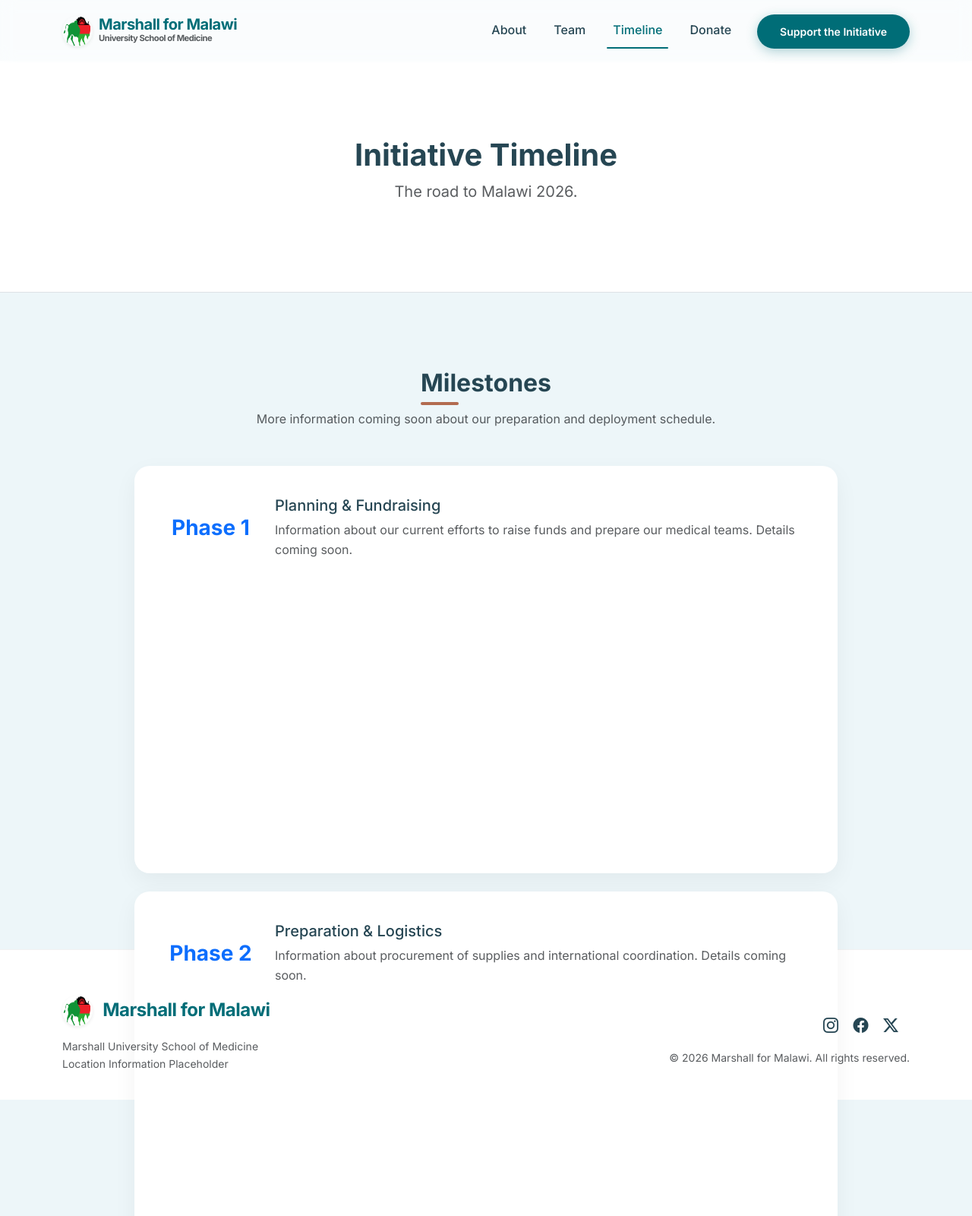
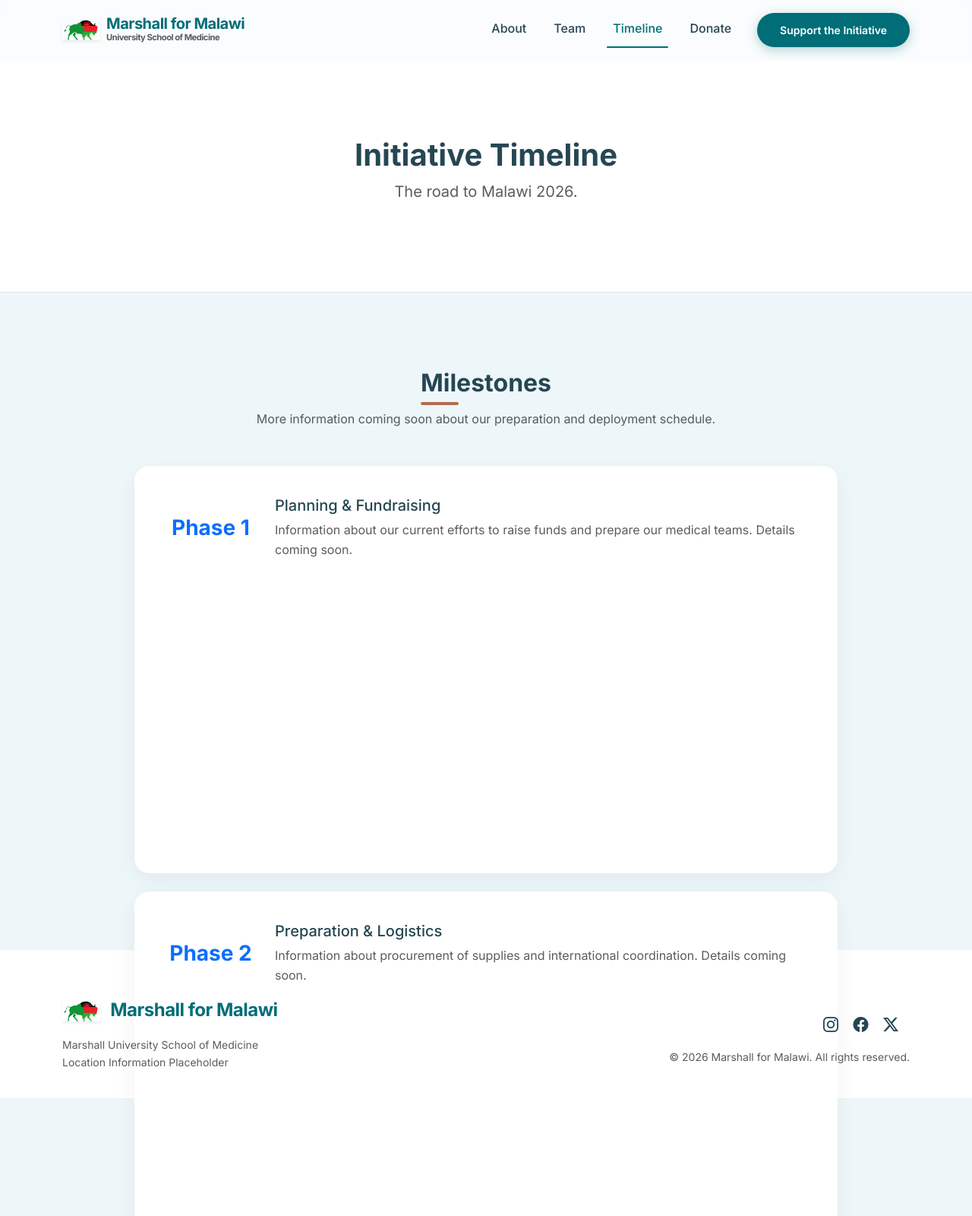
Before and after one commit to ceramic-mug/marshall-malawi, a plain HTML site: page timeline.html in a window 1280 px wide. Shown: the top 1600 px of the page at 76% size. Drawn offline with nearby package versions, Linux system fonts and the light colour scheme.

Commit message:
more refinements

```diff
--- a/timeline.html
+++ b/timeline.html
@@ -28,8 +28,8 @@
     <nav class="navbar navbar-expand-lg fixed-top">
         <div class="container">
             <a class="navbar-brand d-flex align-items-center" href="index.html">
-                <img src="assets/logo_transp.png" alt="Marshall for Malawi logo" width="40" height="40"
-                    class="me-2 rounded-circle shadow-sm">
+                <img src="assets/logo_transp.png" alt="Marshall for Malawi logo" width="50" height="auto"
+                    class="me-2 shadow-sm">
                 <div class="d-flex flex-column">
                     <span class="fs-5 fw-bold lh-1">Marshall for Malawi</span>
                     <small class="text-muted" style="font-size: 0.7rem;">University School of Medicine</small>
@@ -117,8 +117,8 @@
             <div class="row align-items-center">
                 <div class="col-md-6 mb-4 mb-md-0">
                     <a class="navbar-brand mb-3 d-block" href="index.html">
-                        <img src="assets/logo_transp.png" alt="Marshall for Malawi logo" width="40" height="40"
-                            class="me-2 rounded-circle shadow-sm">
+                        <img src="assets/logo_transp.png" alt="Marshall for Malawi logo" width="50" height="auto"
+                            class="me-2 shadow-sm">
                         <span>Marshall for Malawi</span>
                     </a>
                     <p class="text-muted small">Marshall University School of Medicine<br>Location Information
```
Also changed, not shown: about.html (+4 -4 lines), donate.html (+4 -4 lines), index.html (+4 -4 lines), team.html (+4 -4 lines).
